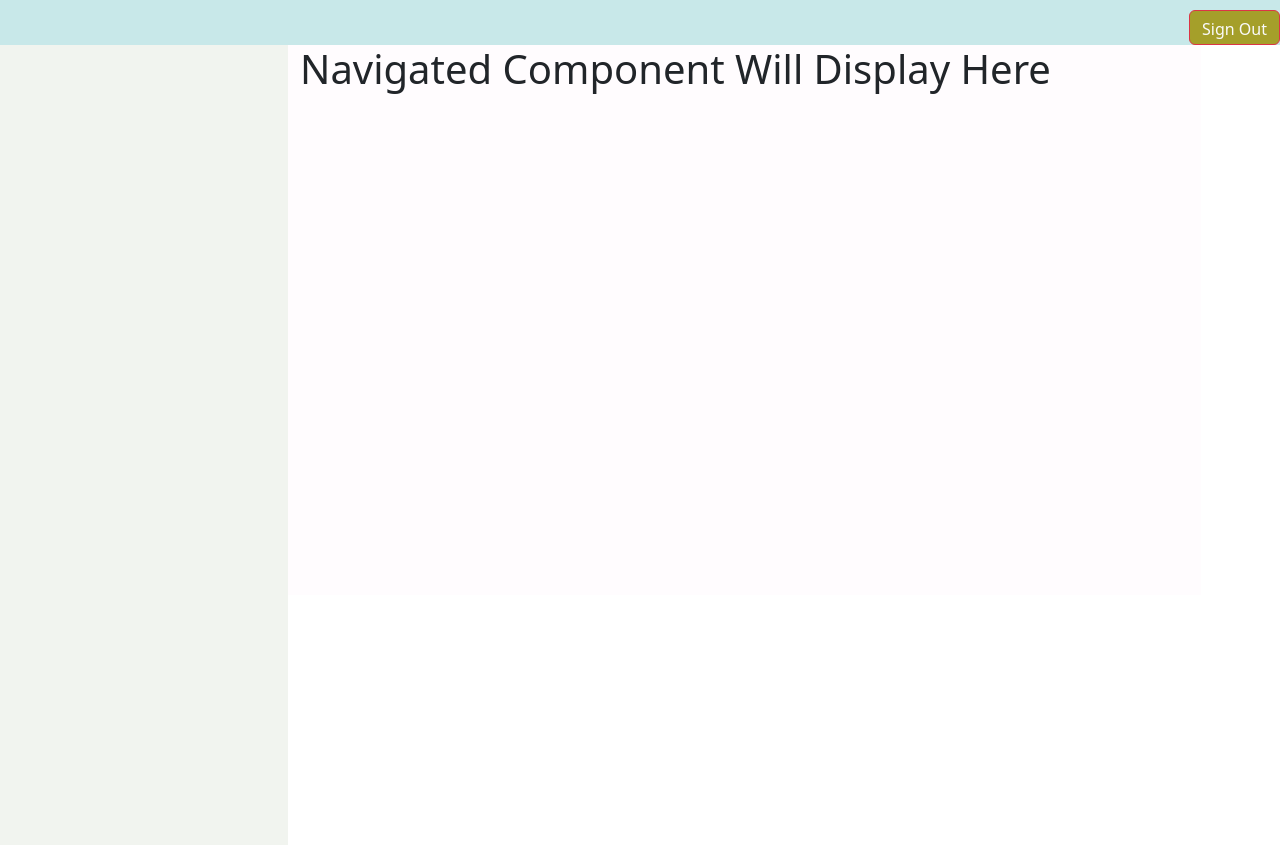
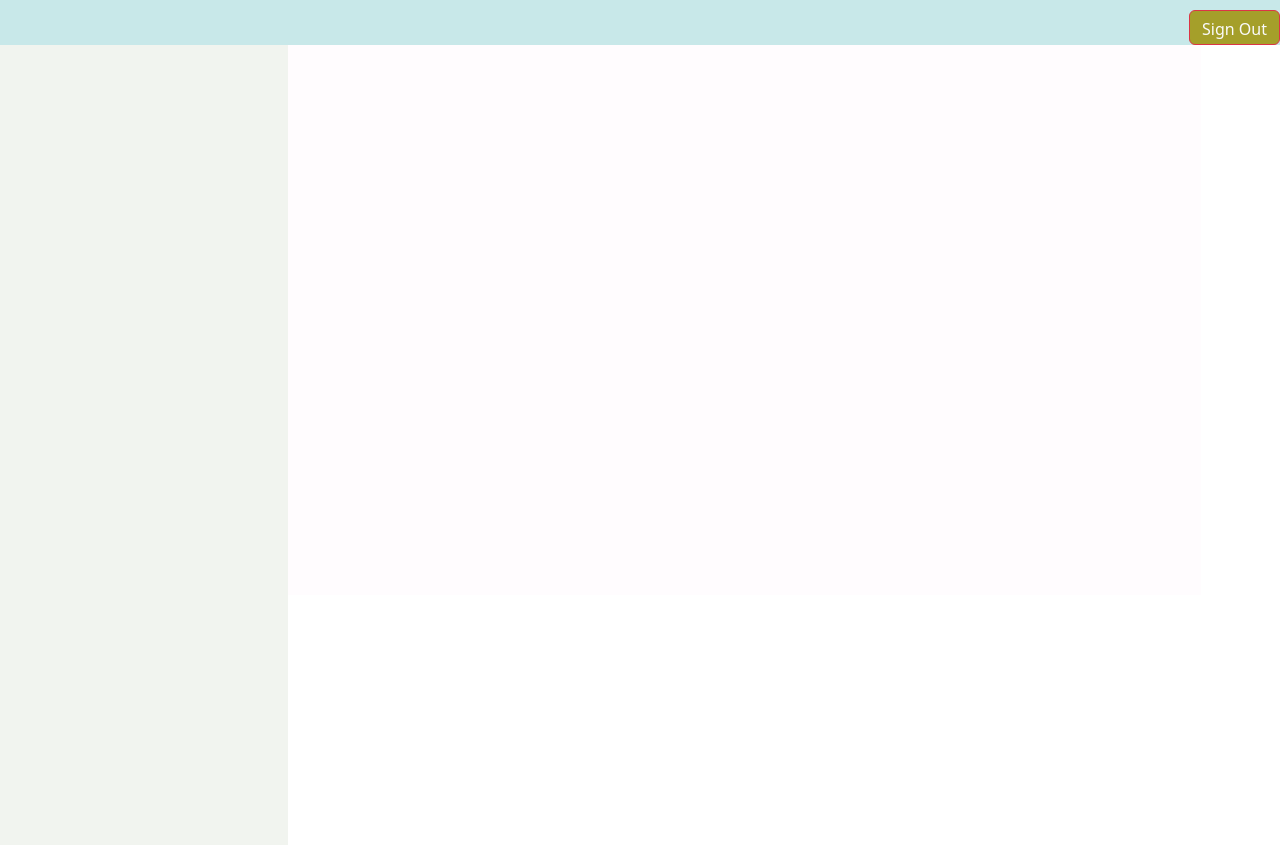
Before and after one commit to SushantB1130/FinalLoanPro_ANGULAR, an Angular app in the folder FINAL_LOAN_PROJECT/: page /dash in a window 1280 px wide. Built offline with nearby package versions, Linux system fonts and the light colour scheme.

Commit message:
new admin

```diff
--- a/FINAL_LOAN_PROJECT/src/app/entry/app-dash-board/app-dash-board.component.html
+++ b/FINAL_LOAN_PROJECT/src/app/entry/app-dash-board/app-dash-board.component.html
@@ -5,7 +5,7 @@
       <app-app-side-menu></app-app-side-menu>
      </div>
      <div class="col-2">
-      <h1>Navigated Component Will Display Here</h1>
+
       <router-outlet></router-outlet>
      </div>
 
--- a/FINAL_LOAN_PROJECT/src/app/template/app-header/app-header.component.ts
+++ b/FINAL_LOAN_PROJECT/src/app/template/app-header/app-header.component.ts
@@ -22,6 +22,11 @@ export class AppHeaderComponent implements OnInit{
 
       this.userType='Operational Executive'
     }
+    else if(ut=='admin')
+    {
+
+      this.userType='Administrator'
+    }
   }
 
 }
```
